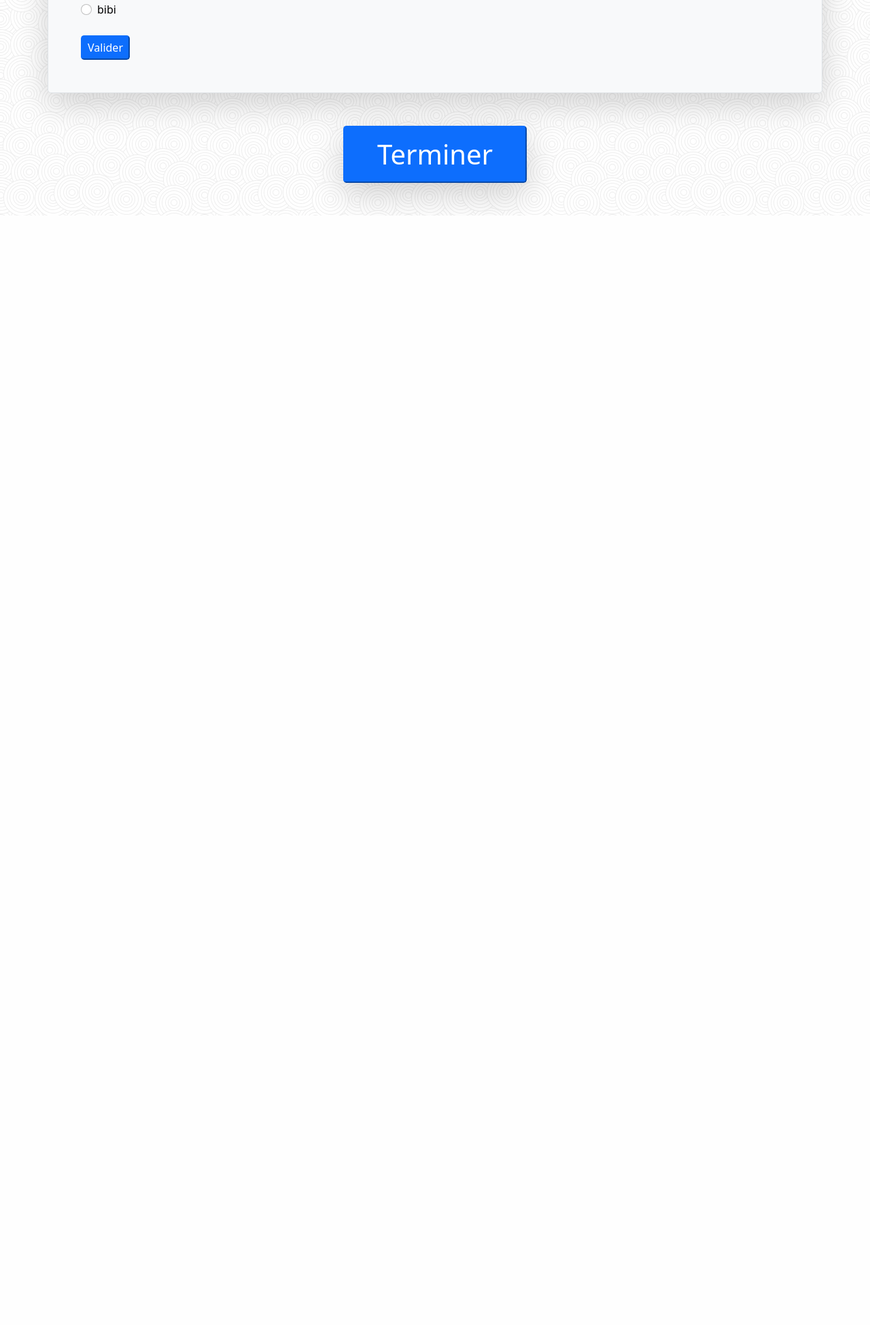
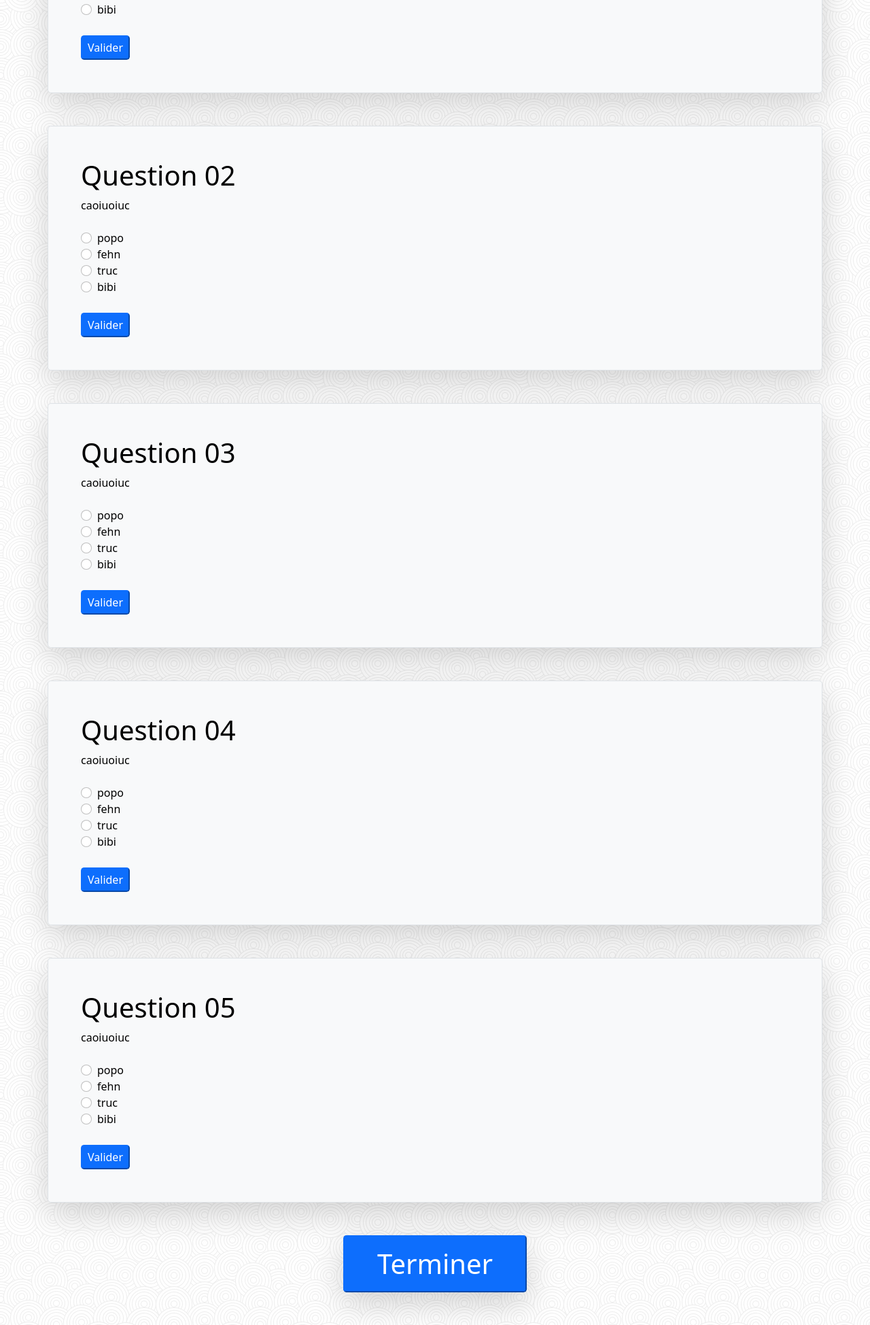
Before and after one commit to UGL1/flask_mcq_app, a Flask app: page / in a window 1280 px wide. Shown: the part 577-2526 px from the top of the page at 68% size. Before the commit the page ends 894 px from the top, so only its background shows below. Run offline with Flask 2, Linux system fonts and the light colour scheme; some libraries are stand-ins or nearby versions.

Commit message:
added for loop in jinja template

```diff
--- a/app.py
+++ b/app.py
@@ -1,8 +1,7 @@
-from flask import Flask, render_template, send_from_directory,url_for
+from flask import Flask, render_template, send_from_directory, url_for
 import os
 
 app = Flask(__name__)
-
 
 
 @app.route('/')
@@ -10,14 +9,52 @@ def hello_world():  # put application's code here
     kwargs = {
         "page_title": "QCM01",
         "page_subtitle": "sous-titre",
-        "question_number": "01",
-        "question_text": "soso",
-        "answer": [1, "fehn", "truc", "bibi"]
+        "questions": [
+            {
+                "question_number": "01",
+                "question_text": "soso",
+                "answer": [1, "fehn", "truc", "bibi"]
+            },
+            {
+                "question_number": "02",
+                "question_text": "caoiuoiuc",
+                "answer": ["popo", "fehn", "truc", "bibi"]
+            },
+            {
+                "question_number": "03",
+                "question_text": "caoiuoiuc",
+                "answer": ["popo", "fehn", "truc", "bibi"]
+            },
+            {
+                "question_number": "04",
+                "question_text": "caoiuoiuc",
+                "answer": ["popo", "fehn", "truc", "bibi"]
+            },
+            {
+                "question_number": "05",
+                "question_text": "caoiuoiuc",
+                "answer": ["popo", "fehn", "truc", "bibi"]
+            },
+        ]
     }
     return render_template("mcq.html", **kwargs)  # kwargs better be well formatted !
 
     # return render_template("tmpl1.html", **kwargs) # kwargs better be well formatted !
 
 
+# @app.route('/')
+# def hello_world():  # put application's code here
+#     kwargs = {
+#         "page_title": "QCM01",
+#         "page_subtitle": "sous-titre",
+#         "question_number": "01",
+#         "question_text": "soso",
+#         "answer": [1, "fehn", "truc", "bibi"]
+#     }
+#     return render_template("mcq.html", **kwargs)  # kwargs better be well formatted !
+#
+#     # return render_template("tmpl1.html", **kwargs) # kwargs better be well formatted !
+
+
 if __name__ == '__main__':
     app.run()
--- a/templates/main.html
+++ b/templates/main.html
@@ -18,7 +18,7 @@
     <script>hljs.initHighlightingOnLoad();</script>
 </head>
 
-<body style="background-image: url('{{ url_for('static',filename='img/bg.webp') }}');">
+<body style="background-image: url('{{ url_for('static',filename='img/bg.webp') }}'); background-attachment: fixed;">
 
 {#page header#}
 <div class="container rounded-3 p-5  my-5 bg-primary text-white shadow-lg border" id="pageTitle">
--- a/templates/mcq.html
+++ b/templates/mcq.html
@@ -1,25 +1,27 @@
 {% extends "main.html" %}
 {% block content %}
+    {% for item in questions %}
     <div class="container rounded-3 p-5  my-5 bg-light text-black shadow-lg border">
-        <h1 class="display-6">Question 01</h1>
-        <p>{{ question_text }}</p>
+        <h1 class="display-6">Question {{ item.question_number }}</h1>
+        <p>{{ item.question_text }}</p>
         <div class="form-check mt-4">
             <input type="radio" class="form-check-input"
-                   id={{ "q"+question_number+"-01" }} name={{ "q"+question_number }} onclick="choice=1;">
-            <label for="q01-01" class="form-check-label" id={{ "q"+question_number+"-01l" }}>{{ answer[0] }}</label><br>
+                   id={{ "q"+item.question_number+"-01" }} name={{ "q"+item.question_number }} onclick="choice=1;">
+            <label for={{ "q"+item.question_number+"-01" }} class="form-check-label" id={{ "q"+item.question_number+"-01l" }}>{{ item.answer[0] }}</label><br>
             <input type="radio" class="form-check-input"
-                   id={{ "q"+question_number+"-02" }} name={{ "q"+question_number }} onclick="choice=2;">
-            <label for="q01-02" class="form-check-label" id={{ "q"+question_number+"-02l" }}>{{ answer[1] }}</label><br>
+                   id={{ "q"+item.question_number+"-02" }} name={{ "q"+item.question_number }} onclick="choice=2;">
+            <label for={{ "q"+item.question_number+"-02" }} class="form-check-label" id={{ "q"+item.question_number+"-02l" }}>{{ item.answer[1] }}</label><br>
             <input type="radio" class="form-check-input"
-                   id={{ "q"+question_number+"-03" }} name={{ "q"+question_number }} onclick="choice=3;">
-            <label for="q01-03" class="form-check-label" id={{ "q"+question_number+"-03l" }}>{{ answer[2] }}</label><br>
+                   id={{ "q"+item.question_number+"-03" }} name={{ "q"+item.question_number }} onclick="choice=3;">
+            <label for={{ "q"+item.question_number+"-03" }} class="form-check-label" id={{ "q"+item.question_number+"-03l" }}>{{ item.answer[2] }}</label><br>
             <input type="radio" class="form-check-input"
-                   id={{ "q"+question_number+"-04" }} name={{ "q"+question_number }} onclick="choice=4;">
-            <label for="q01-04" class="form-check-label" id={{ "q"+question_number+"-04l" }}>{{ answer[3] }}</label><br><br>
+                   id={{ "q"+item.question_number+"-04" }} name={{ "q"+item.question_number }} onclick="choice=4;">
+            <label for={{ "q"+item.question_number+"-04" }} class="form-check-label" id={{ "q"+item.question_number+"-04l" }}>{{ item.answer[3] }}</label><br><br>
         </div>
         <button type="button" class="px-2 py-1 btn-primary rounded-3"
-                id={{ "q"+question_number }} onclick="validate(this.id)">Valider
+                id={{ "q"+item.question_number }} onclick="validate(this.id)">Valider
         </button>
     </div>
+    {% endfor %}
 
 {% endblock %}
```
Also changed, not shown: 1 other file.
